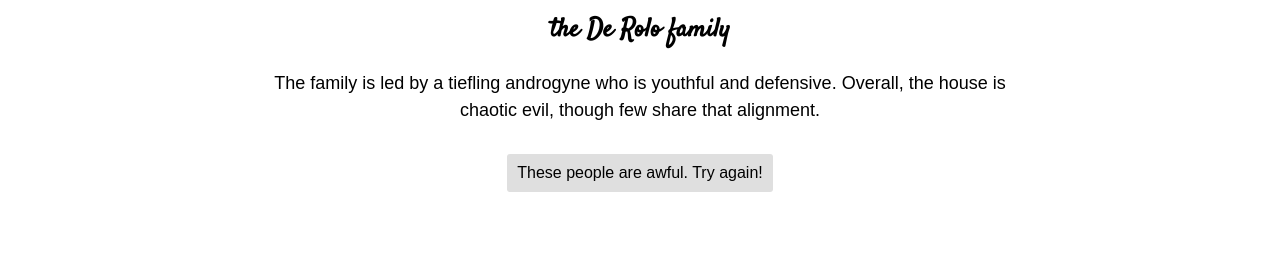
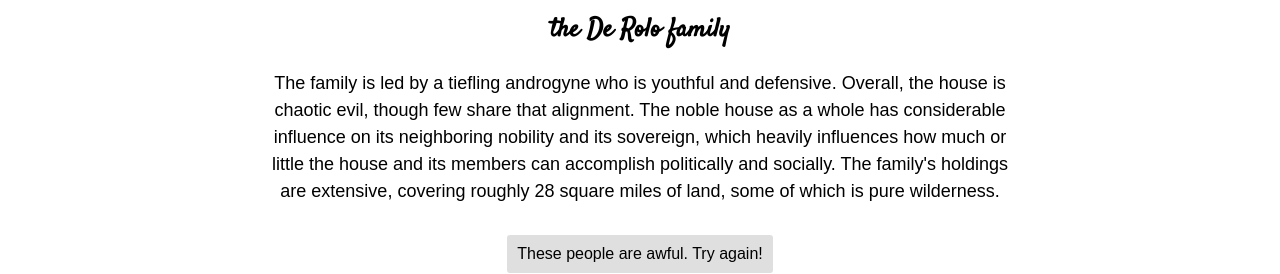
Before and after one commit to andimancuso/ODD-D, a React (Create React App) app: page / in a window 1280 px wide. Shown: the part 310-584 px from the top of the page. Built offline with nearby package versions, Linux system fonts and the light colour scheme.

Commit message:
Adding component

```diff
--- a/src/components/GetNobleHouse.js
+++ b/src/components/GetNobleHouse.js
@@ -1,11 +1,13 @@
 import React from 'react';
-import { Liege } from './NobleHouseHead'
-import { HouseAlignment } from './HouseAlignment'
+import { Liege } from './NobleHouseHead';
+import { HouseAlignment } from './HouseAlignment';
+import { HouseInfluence } from './HouseInfluence';
+import { HouseHoldings } from './HouseHoldings';
 
 export class GetNobleHouse extends React.Component {
   render() {
     return (
-      <div><Liege /> <HouseAlignment /></div>
+      <div><Liege /> <HouseAlignment /> <HouseInfluence /> <HouseHoldings /></div>
     );
   };
 };
--- /dev/null
+++ b/src/components/HouseHoldings.js
@@ -0,0 +1,28 @@
+import React from 'react';
+
+const holdingsSizeOptions = ['modest', 'relatively small', 'appreciable', 'respectable', 'extensive'];
+
+const holdingsFractionOptions = ['half', 'some', 'a third', 'a fourth', 'a fifth', 'only a little'];
+
+export class HouseHoldings extends React.Component {
+  render() {
+    let holdingsSize = holdingsSizeOptions[Math.floor(Math.random() * holdingsSizeOptions.length)];
+    let holdingsFraction = holdingsFractionOptions[Math.floor(Math.random() * holdingsFractionOptions.length)];
+    let holdingsMultiplier;
+
+    if (holdingsSize === 'appreciable' || holdingsSize === 'respectable') {
+      holdingsMultiplier = 10
+    } else if (holdingsSize === 'extensive') {
+      holdingsMultiplier = 20 } else {
+        holdingsMultiplier = 0
+      };
+
+    let holdingsArea = (Math.floor(Math.random() * 9) +1) + holdingsMultiplier;
+
+    return (
+      <span>
+        The family's holdings are {holdingsSize}, covering roughly {holdingsArea} square miles of land, {holdingsFraction} of which is pure wilderness.
+      </span>
+    );
+  };
+};
--- /dev/null
+++ b/src/components/HouseInfluence.js
@@ -0,0 +1,15 @@
+import React from 'react';
+
+const influenceOptions = ['next to no', 'scant', 'marginal', 'average', 'significant', 'considerable', 'overwhelming', 'an unreasonable amount of', 'little', 'wavering', 'questionable', 'powerful'];
+
+export class HouseInfluence extends React.Component {
+  render() {
+    let influence = influenceOptions[Math.floor(Math.random() * influenceOptions.length)];
+
+    return (
+      <span>
+        The noble house as a whole has {influence} influence on its neighboring nobility and its sovereign, which heavily influences how much or little the house and its members can accomplish politically and socially.
+      </span>
+    );
+  };
+};
```
